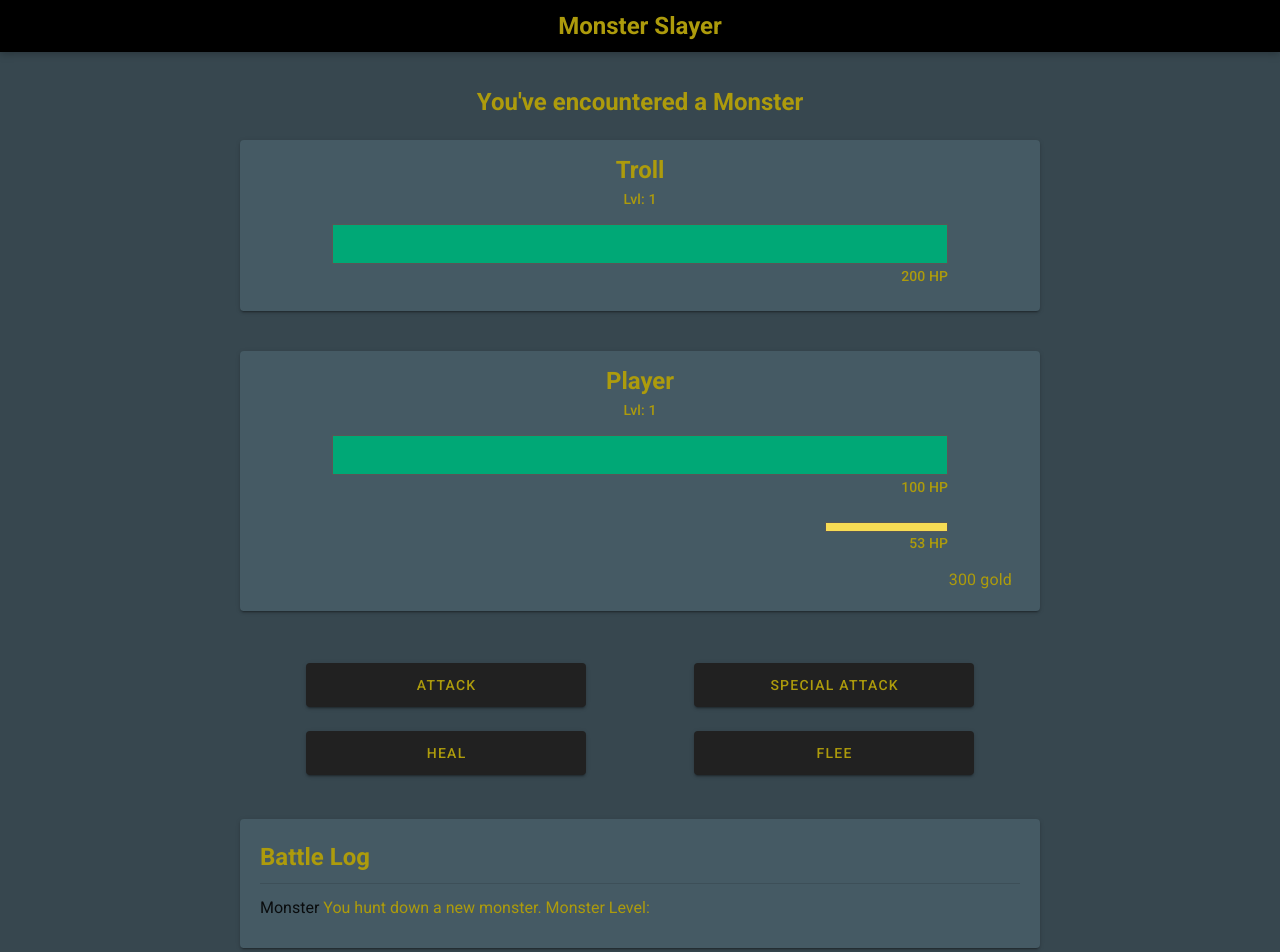
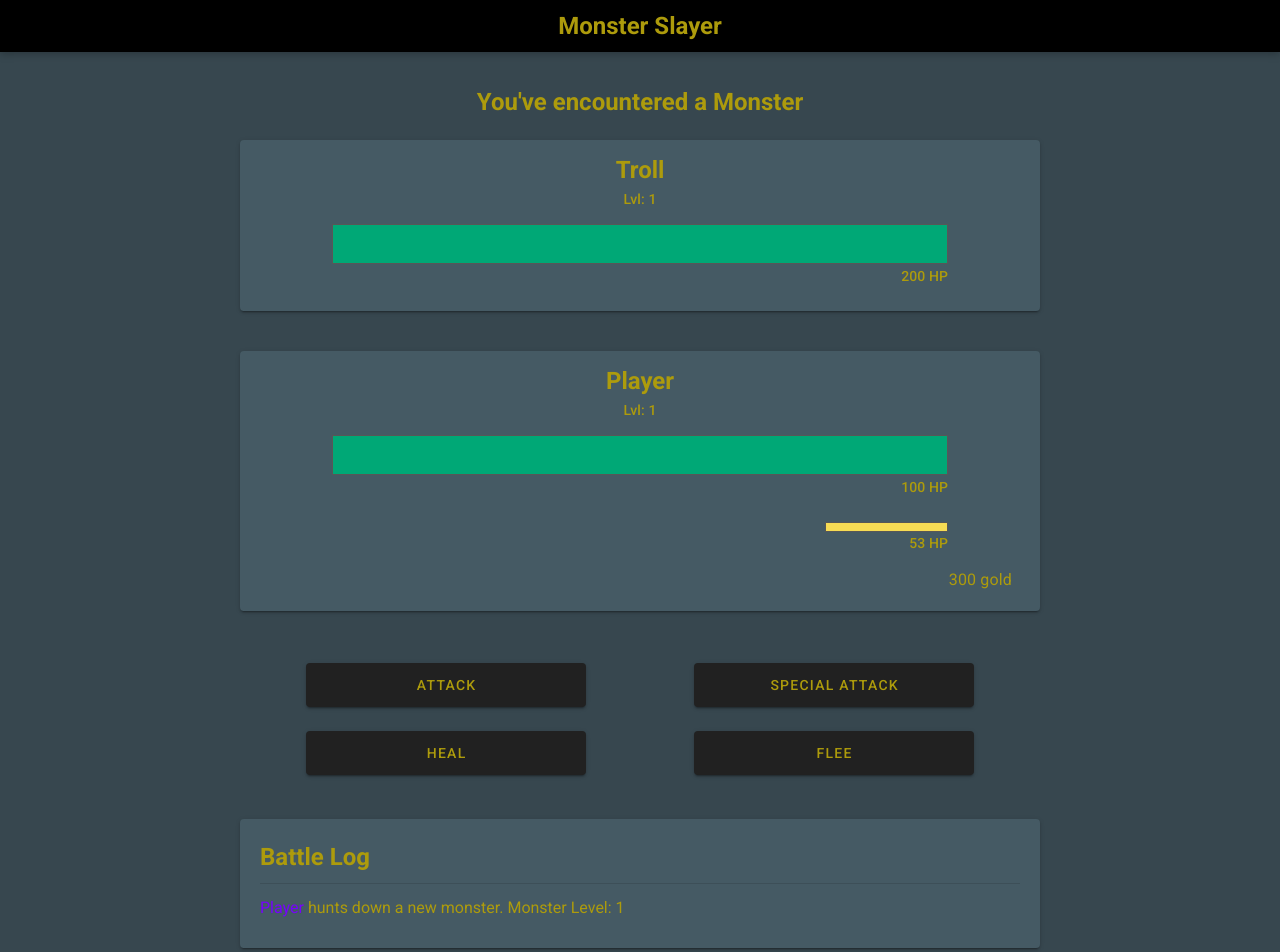
Before and after one commit to wbridson/MonsterSlayer, a Vue app: page / in a window 1280 px wide. Shown: the top 952 px of the page. Built offline with nearby package versions, Linux system fonts and the light colour scheme.

Commit message:
selectNewMonster mutation now selects a monster level within a range of the player's level

```diff
--- a/src/components/elements/BattleLogCard.vue
+++ b/src/components/elements/BattleLogCard.vue
@@ -27,8 +27,8 @@
         <span v-else-if="messages.actionType === 'flee'" class="primary--text">
           escapes and finds refuge in a nearby village.
         </span>
-        <span v-else class="primary--text">
-          You hunt down a new monster. Monster Level: {{ messages.actionValue }}
+        <span v-else-if="messages.actionType === 'new monster'" class="primary--text">
+          hunts down a new monster. Monster Level: {{ messages.actionValue }}
         </span>
       </li>
     </ul>
--- a/src/components/menus/ContractCompletedMenu.vue
+++ b/src/components/menus/ContractCompletedMenu.vue
@@ -47,7 +47,7 @@ export default {
     potionPrice: 100,
   }),
   computed: {
-    ...mapGetters(["winner", "gold", "playerCurrentHealth", "playerMaxHealth", "activeMonster"]),
+    ...mapGetters(["winner", "gold", "playerCurrentHealth", "playerMaxHealth", "activeMonster", "monsterLevel", "playerLevel"]),
     contractButton() {
       if (this.isHoveringContractButton && this.playerCurrentHealth > 0) {
         return "btn primary--text d-flex flex-wrap align-center pa-3 ma-4 elevation-14";
@@ -71,7 +71,7 @@ export default {
     buyHealthPotion() {
       if (this.gold >= this.potionPrice) {
         var healAmt = heal(this.playerMaxHealth);
-        if(healAmt + this.playerCurrentHealth > this.playerMaxHealth){
+        if (healAmt + this.playerCurrentHealth > this.playerMaxHealth) {
           healAmt = this.playerMaxHealth - this.playerCurrentHealth;
         }
         this.$store.commit("healPlayer", healAmt);
@@ -79,10 +79,15 @@ export default {
       }
     },
     acceptNextContract() {
-      this.$store.commit("selectNewMonster");
+      this.$store.commit("selectNewMonster", this.playerLevel);
       this.$store.commit("resetMonsterHealth");
       this.$store.commit("winner", "");
-      console.log(this.activeMonster);
+      this.$store.commit("pushMessage", {
+        messageID: this.turnCounter,
+        actionBy: "player",
+        actionType: "new monster",
+        actionValue: this.monsterLevel,
+      });
     },
 
     hoverSwitch(button) {
--- a/src/store/modules/monsters.js
+++ b/src/store/modules/monsters.js
@@ -1,3 +1,4 @@
+import { getRandomVal } from "../../functions";
 const state = {
   activeMonster: 0,
   monsters: [
@@ -63,14 +64,12 @@ const getters = {
   },
 };
 const mutations = {
-  selectNewMonster: (state) => {
+  selectNewMonster: (state, payload) => {
     state.activeMonster = Math.floor(Math.random() * state.monsters.length);
+    setMonsterLevel(state, payload);
   },
   resetMonsterHealth: (state) => {
     state.monsters[state.activeMonster].monsterCurrentHealth = state.monsters[state.activeMonster].monsterMaxHealth;
-  },
-  selectMonsterLevel: (state, payload) => {
-    state.monsters[state.activeMonster].monsterLevel = payload;
   },
   healMonster: (state, payload) => {
     state.monsters[state.activeMonster].monsterCurrentHealth += payload;
@@ -86,6 +85,11 @@ const actions = {
   },
 };
 
+function setMonsterLevel(state, payload){
+  var lvl = Math.round(getRandomVal(payload - 3, payload + 4));
+  state.monsters[state.activeMonster].monsterLevel = lvl > 0 ? lvl : 1;
+}
+
 export default {
   state,
   getters,
--- a/src/views/Main.vue
+++ b/src/views/Main.vue
@@ -57,6 +57,7 @@ export default {
       "playerLevel",
       "playerExp",
       "playerExpToNextLevel",
+      "monsterLevel"
     ]),
   },
   watch: {
@@ -75,12 +76,12 @@ export default {
   mounted() {
     this.$store.commit("resetHealth");
     this.$store.commit("resetMana");
-    this.$store.commit("selectNewMonster");
+    this.$store.commit("selectNewMonster", this.playerLevel);
     this.$store.commit("pushMessage", {
       messageID: this.turnCounter,
-      actionBy: null,
-      actionType: null,
-      actionValue: null,
+      actionBy: "player",
+      actionType: "new monster",
+      actionValue: this.monsterLevel,
     });
   },
 };
```
